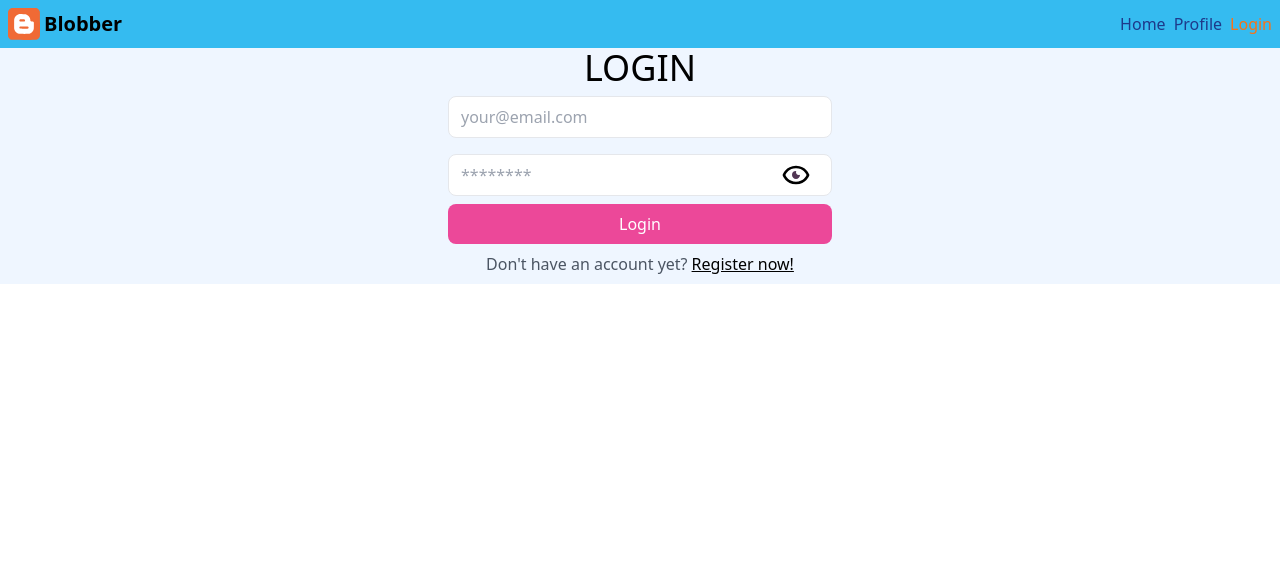
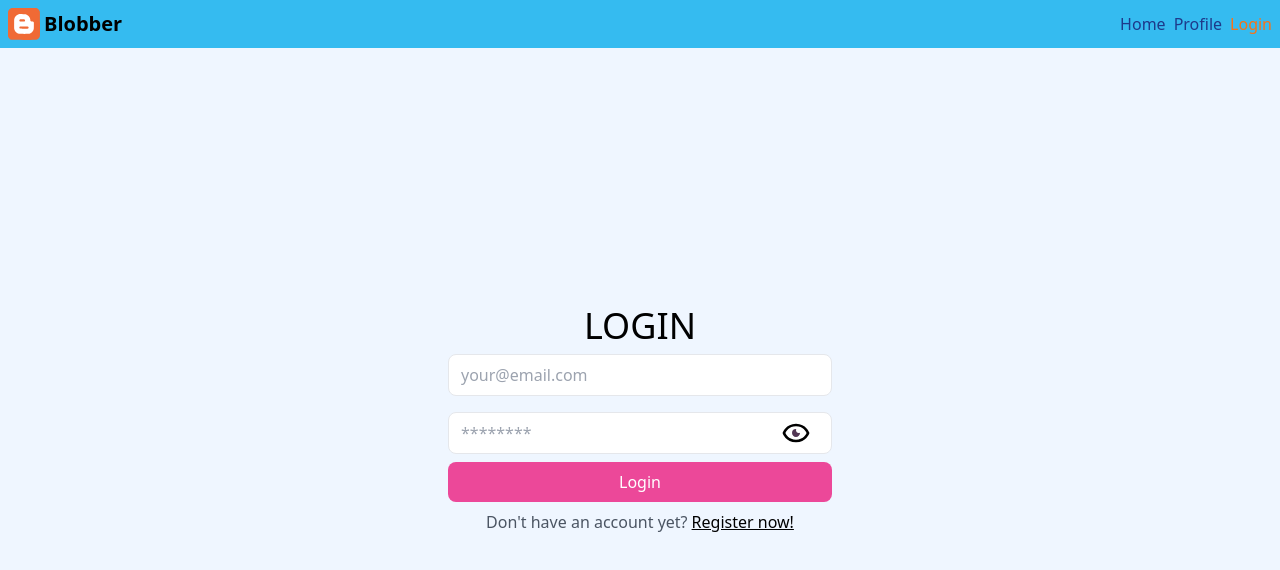
Before and after one commit to maj-rf/myblog-client, a React (Vite) app: page /login in a window 1280 px wide. Shown: the top 570 px of the page. Built offline with nearby package versions, Linux system fonts and the light colour scheme.

Commit message:
fix Layout centering and add route for register

```diff
--- a/src/App.tsx
+++ b/src/App.tsx
@@ -5,6 +5,7 @@
 import { Blog } from './pages/Blog';
 import { Login } from './pages/Login';
 import { Profile } from './pages/Profile';
+import { Register } from './pages/Register';
 function App() {
   return (
     <>
@@ -12,6 +13,7 @@
         <Route path="/" element={<Layout />}>
           <Route index element={<Home />} />
           <Route path="/login" element={<Login />} />
+          <Route path="/register" element={<Register />} />
           <Route path="profile" element={<Profile />} />
           <Route path="/recent" element={<RecentBlogs />} />
           <Route path="/blog:id" element={<Blog />} />
--- a/src/components/Layout.tsx
+++ b/src/components/Layout.tsx
@@ -2,7 +2,7 @@
 import { Outlet } from 'react-router-dom';
 export const Layout = () => {
   return (
-    <div className="min-h-screen">
+    <div className="flex flex-col min-h-screen">
       <Header />
       <Outlet />
     </div>
```
